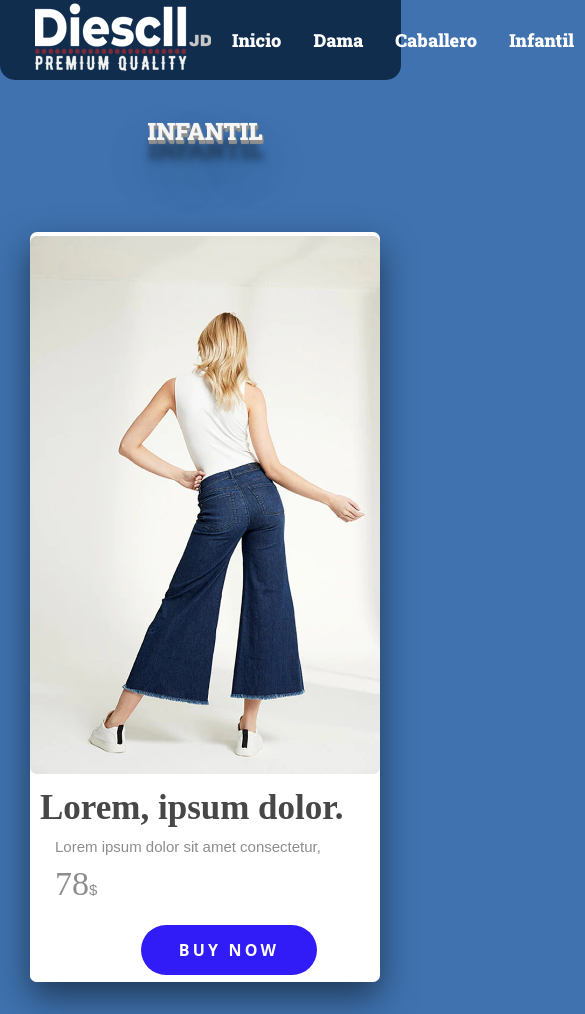
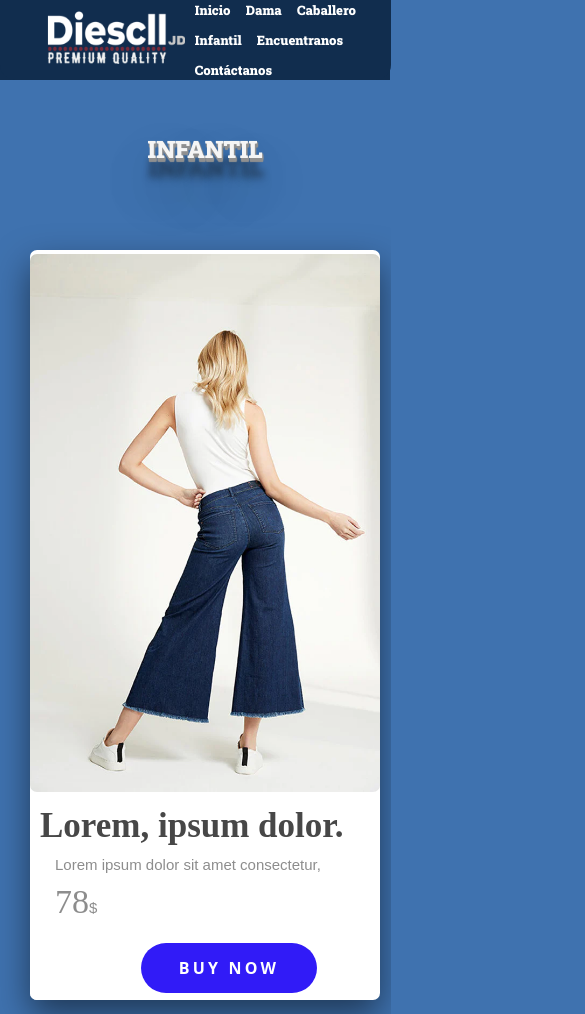
Before and after one commit to thexaw/diesclljeans, a plain HTML site: page pages/productos.html in a window 390 px wide. Shown: the top 1014 px of the page, 585 px wide, since content can reach past the window. Drawn offline with Linux system fonts and the light colour scheme.

Commit message:
cambios en header para ser mas responsive, arreglos minimos en Css

```diff
--- a/css/style.css
+++ b/css/style.css
@@ -23,7 +23,6 @@ header nav ul {
 	width: 90%;
 	height: 80px;
 	border-radius: 0 0 15px 15px;
-	padding: 0 25px;
 	z-index: 2;
 	background:#112D4E;
   font-weight: 600;
@@ -59,6 +58,84 @@ header nav ul li {
 header nav ul li a {
     text-decoration: none;
     color: white;
+}
+
+@media only screen and (max-width: 874px){
+
+  header {
+    background-color: #112D4E;
+
+}
+
+header nav ul {
+    list-style:none;
+   font-family: 'Roboto Slab', serif;
+   margin-block-end: 1em;
+   margin-inline-start: 0px;
+   margin-inline-end: 0px;
+   padding-inline-start: 40px;
+}
+
+header nav ul li {
+    list-style:none;
+   font-family: 'Roboto Slab', serif;
+   display: inline-block;
+   color: white;
+   text-align: center;
+   padding: 10px 10px;
+   text-decoration: none;
+
+}
+header nav ul li a {
+    text-decoration: none;
+    color: white;
+}
+
+.nav-tabs {
+text-size-adjust: 19px;
+font-size:15px;
+
+}
+
+}
+
+@media only screen and (max-width: 500px){
+
+  header {
+    background-color: #112D4E;
+
+}
+
+header nav ul {
+    list-style:none;
+   font-family: 'Roboto Slab', serif;
+   margin-block-end: 1em;
+   margin-inline-start: 0px;
+   margin-inline-end: 0px;
+   padding-inline-start: 40px;
+}
+
+header nav ul li {
+    list-style:none;
+   font-family: 'Roboto Slab', serif;
+   display: inline-block;
+   color: white;
+   text-align: center;
+   padding: 6px 6px;
+   text-decoration: none;
+
+}
+header nav ul li a {
+    text-decoration: none;
+    color: white;
+}
+
+.nav-tabs {
+text-size-adjust: 19px;
+font-size:13px;
+
+}
+
 }
 
 /*MAIN BODY*/
@@ -742,7 +819,6 @@ span {
     display:grid;
     max-width: 650px;
     height: 750px;
-    width: auto;
     margin: 50px 30px;
 	box-shadow: 0 15px 35px rgba(0, 0, 0, 0.5);
     border-radius: 7px 7px 7px 7px;
@@ -848,6 +924,7 @@ span {
           "card2"
           "card3"
           "card4";
+          justify-items: center;
       }
       .infantil { grid-area: infantil; }
       .card1 { grid-area: card1; }
@@ -857,7 +934,7 @@ span {
 
       .card1,.card2,.card3,.card4{
         display:grid;
-        max-width: 650px;
+        max-width: 400px;
         height: 750px;
         margin: 50px 30px;
         box-shadow: 0 15px 35px rgba(0, 0, 0, 0.5);
--- a/pages/productos.html
+++ b/pages/productos.html
@@ -11,16 +11,22 @@
     <title>Document</title>
 </head>
 <body>
-    <header>
+    <header class="cabecera">
         <nav>
                 <ul>
-                    <a href="../index.html"><img src="../img/logo.png" alt="logo"></a>
+                    <div class="logocontainer"><a href="../index.html" class="logo"><img src="../img/logo.png" alt="logo"></a></div>
+                    <div class="nav-container">
+                        <div class="nav-tabs">
                         <li><a href="../index.html">Inicio</a></li>
                         <li><a href="./femenino.html">Dama</a></li>
                         <li><a href="./masculino.html">Caballero</a></li>
                         <li><a href="./productos.html">Infantil</a></li>
                         <li><a href="./localizacion.html">Encuentranos</a></li>
                         <li><a href="./contacto.html">Contáctanos</a></li>
+                        </div>
+                    </div>
+                    </div>
+                    </div>
                 </ul>
         </nav>
     </header>
```
Also changed, not shown: index.html (+4 -2 lines), pages/contacto.html (+8 -2 lines), pages/femenino.html (+8 -2 lines), pages/localizacion.html (+8 -2 lines), pages/masculino.html (+8 -2 lines). Lines whose indentation alone changed are shown as unchanged.
